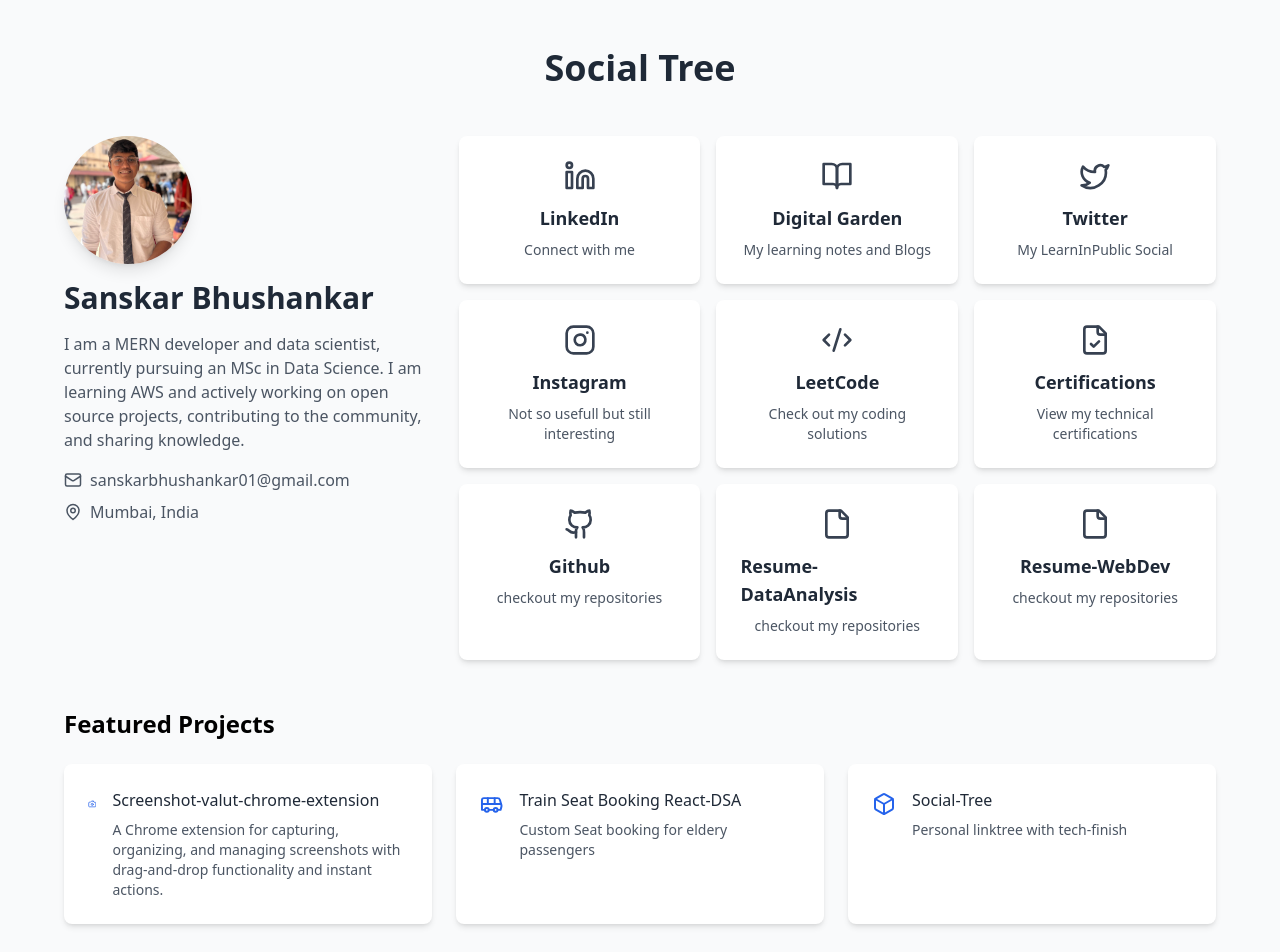
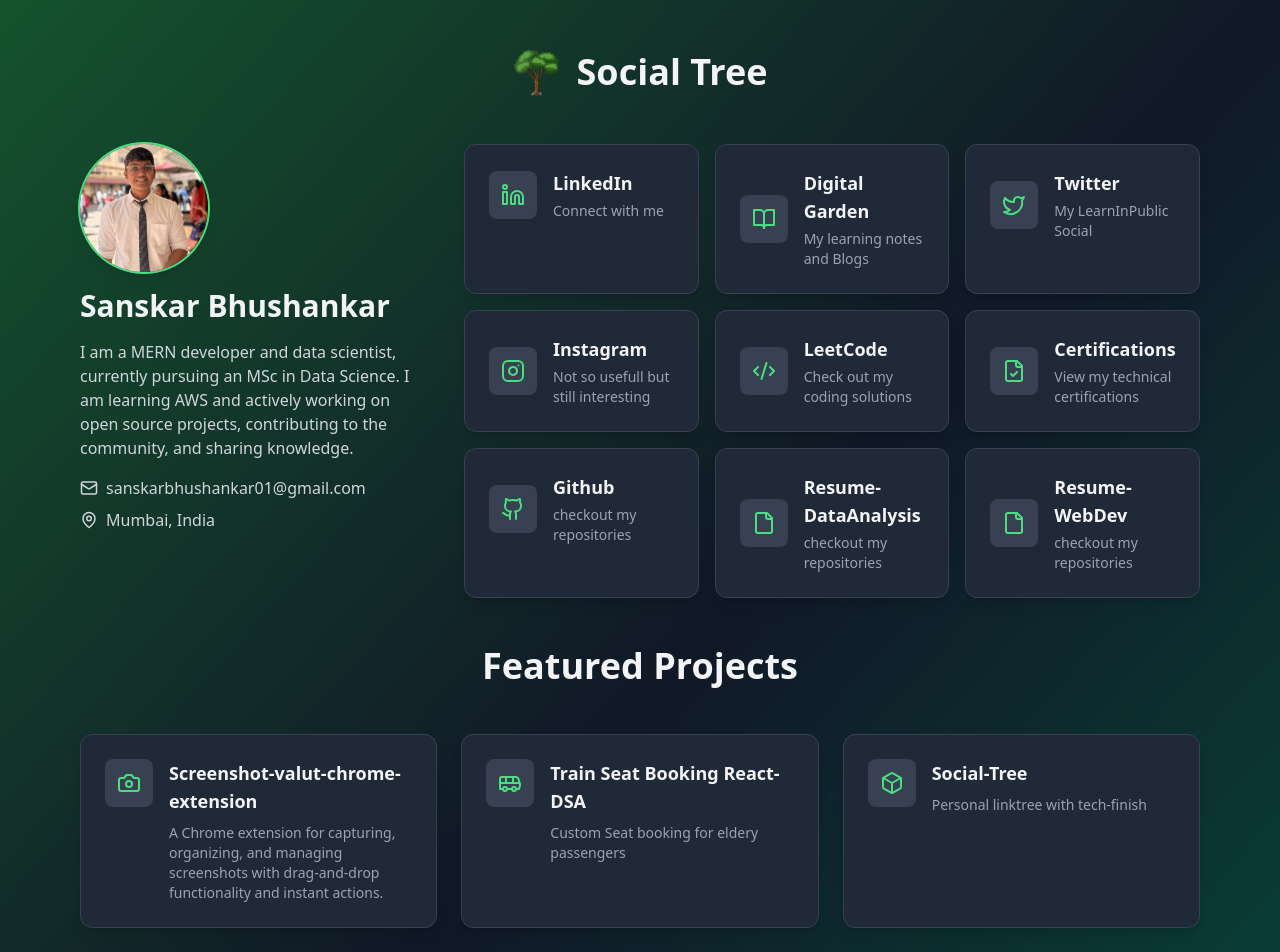
Before and after one commit to Sanskar-Bhushankar/Social-tree, a React (Vite) app: page / in a window 1280 px wide. Shown: the top 952 px of the page. Built offline with nearby package versions, Linux system fonts and the light colour scheme.

Commit message:
minor changes in ui

```diff
--- a/src/App.tsx
+++ b/src/App.tsx
@@ -3,12 +3,18 @@ import Profile from './components/Profile';
 import SocialLinks from './components/SocialLinks';
 import ProjectLinks from './components/ProjectLinks';
 import TweetScroller from './components/TweetScroller';
+import treeImage from './images/tree.png';
 
 function App() {
   return (
-    <div className="min-h-screen bg-gray-50 py-12 px-4">
-      <h1 className="text-4xl font-bold text-center mb-12 text-gray-800">Social Tree</h1>
-      <div className="max-w-6xl mx-auto space-y-12">
+    <div className="min-h-screen bg-gradient-to-br from-green-900 via-gray-900 to-emerald-900 text-gray-100">
+      <div className="max-w-6xl mx-auto px-4 py-12">
+        <div className="flex items-center justify-center mb-12">
+          <img src={treeImage} alt="Social Tree Logo" className="w-12 h-12 mr-4" />
+          <h1 className="text-4xl font-bold text-center text-gray-100">Social Tree</h1>
+
+        </div>
+        <div className="space-y-12">
           <div className="grid grid-cols-1 lg:grid-cols-3 gap-8">
             <div className="lg:col-span-1">
               <Profile />
@@ -21,6 +27,7 @@ function App() {
           <TweetScroller />
         </div>
       </div>
+    </div>
   );
 }
 
--- a/src/components/Profile.tsx
+++ b/src/components/Profile.tsx
@@ -8,21 +8,21 @@ export default function Profile() {
       <img
         src={profileImage}
         alt="Developer Profile"
-        className="w-32 h-32 rounded-full object-cover shadow-lg"
+        className="w-32 h-32 rounded-full object-cover shadow-lg ring-2 ring-green-400"
       />
-      <h1 className="text-3xl font-bold text-gray-800">Sanskar Bhushankar</h1>
-      <p className="text-gray-600 max-w-md">
+      <h1 className="text-3xl font-bold text-gray-100">Sanskar Bhushankar</h1>
+      <p className="text-gray-300 max-w-md">
         I am a MERN developer and data scientist, currently pursuing an MSc in Data Science. I am learning AWS and actively working on open source projects, contributing to the community, and sharing knowledge.
       </p>
       <div className="flex flex-col space-y-2">
         <a
           href="mailto:sanskarbhushankar01@gmail.com"
-          className="flex items-center space-x-2 text-gray-600 hover:text-blue-600 transition-colors"
+          className="flex items-center space-x-2 text-gray-300 hover:text-green-400 transition-colors group"
         >
-          <Mail size={18} />
+          <Mail size={18} className="group-hover:scale-110 transition-transform" />
           <span>sanskarbhushankar01@gmail.com</span>
         </a>
-        <div className="flex items-center space-x-2 text-gray-600">
+        <div className="flex items-center space-x-2 text-gray-300">
           <MapPin size={18} />
           <span>Mumbai, India</span>
         </div>
--- a/src/components/ProjectLinks.tsx
+++ b/src/components/ProjectLinks.tsx
@@ -1,7 +1,21 @@
 import React from 'react';
-import { Code, Box, Cpu, RailSymbol, Bus, FolderArchive, CameraIcon, Camera } from 'lucide-react';
+import { Code, Box, Camera, Bus } from 'lucide-react';
+import treeImage from '../images/tree.png';
 
-const projects = [
+interface ProjectImage {
+  src: string;
+  alt: string;
+}
+
+interface Project {
+  name: string;
+  description: string;
+  url: string;
+  icon: React.ElementType;
+  image?: ProjectImage;
+}
+
+const projects: Project[] = [
   {
     name: 'Screenshot-valut-chrome-extension',
     description: 'A Chrome extension for capturing, organizing, and managing screenshots with drag-and-drop functionality and instant actions.',
@@ -24,26 +38,42 @@ const projects = [
 
 export default function ProjectLinks() {
   return (
-    <div className="mb-12">
-      <h2 className="text-2xl font-semibold mb-6">Featured Projects</h2>
+    <div>
+      <h2 className="text-4xl font-bold text-center mb-12 text-gray-100">Featured Projects</h2>
       <div className="grid grid-cols-1 md:grid-cols-2 lg:grid-cols-3 gap-6">
-        {projects.map((project) => (
+        {projects.map((project) => {
+          const Icon = project.icon;
+          return (
             <a
               key={project.name}
               href={project.url}
               target="_blank"
               rel="noopener noreferrer"
-            className="block p-6 bg-white rounded-lg shadow-md hover:shadow-lg transition-all hover:translate-y-[-2px]"
+              className="block p-6 bg-gray-800 rounded-xl shadow-lg hover:shadow-xl transition-all duration-300 transform hover:-translate-y-1 hover:bg-gray-700 border border-gray-700"
             >
+              <div className="flex flex-col space-y-4">
                 <div className="flex items-start space-x-4">
-              <project.icon className="text-blue-600 mt-1" size={24} />
+                  <div className="p-3 bg-gray-700 rounded-lg text-green-400 flex-shrink-0">
+                    <Icon className="w-6 h-6" />
+                  </div>
                   <div>
-                <h3 className="font-medium text-gray-800 mb-2">{project.name}</h3>
-                <p className="text-sm text-gray-600">{project.description}</p>
+                    <h3 className="text-lg font-semibold text-gray-100">{project.name}</h3>
+                    <p className="text-sm text-gray-400 mt-2">{project.description}</p>
                   </div>
                 </div>
+                {project.image && (
+                  <div className="mt-4">
+                    <img
+                      src={project.image.src}
+                      alt={project.image.alt}
+                      className="w-full h-32 object-contain rounded-lg"
+                    />
+                  </div>
+                )}
+              </div>
             </a>
-        ))}
+          );
+        })}
       </div>
     </div>
   );
--- a/src/components/SocialLink.tsx
+++ b/src/components/SocialLink.tsx
@@ -7,13 +7,19 @@ export function SocialLink({ name, url, icon: Icon, description, onMouseEnter, o
       href={url}
       target="_blank"
       rel="noopener noreferrer"
-      className="group flex flex-col items-center p-6 rounded-lg bg-white shadow-md hover:shadow-xl transition-all duration-300"
+      className="block p-6 bg-gray-800 rounded-xl shadow-lg hover:shadow-xl transition-all duration-300 transform hover:-translate-y-1 hover:bg-gray-700 border border-gray-700"
       onMouseEnter={onMouseEnter}
       onMouseLeave={onMouseLeave}
     >
-      <Icon size={32} className="mb-3 text-gray-700 group-hover:text-blue-600 transition-colors" />
-      <h3 className="text-lg font-semibold mb-2 text-gray-800">{name}</h3>
-      <p className="text-sm text-center text-gray-600">{description}</p>
+      <div className="flex items-center space-x-4">
+        <div className="p-3 bg-gray-700 rounded-lg text-green-400">
+          <Icon className="w-6 h-6" />
+        </div>
+        <div>
+          <h3 className="text-lg font-semibold text-gray-100">{name}</h3>
+          <p className="text-sm text-gray-400 mt-1">{description}</p>
+        </div>
+      </div>
     </a>
   );
 }
--- a/src/data/socialLinks.ts
+++ b/src/data/socialLinks.ts
@@ -34,7 +34,7 @@ export const socialLinks: Omit<SocialLinkProps, 'onMouseEnter' | 'onMouseLeave'>
   },
   {
     name: 'Certifications',
-    url: 'https://drive.google.com/drive/folders/certifications',
+    url: 'https://drive.google.com/drive/folders/1kjpPX8B4NERtbLFairEnmxWpCfwNoR7S?usp=sharing',
     icon: FileCheck,
     description: 'View my technical certifications'
   },
```
Also changed, not shown: src/images/image2.jpeg (added). Lines whose indentation alone changed are shown as unchanged.
